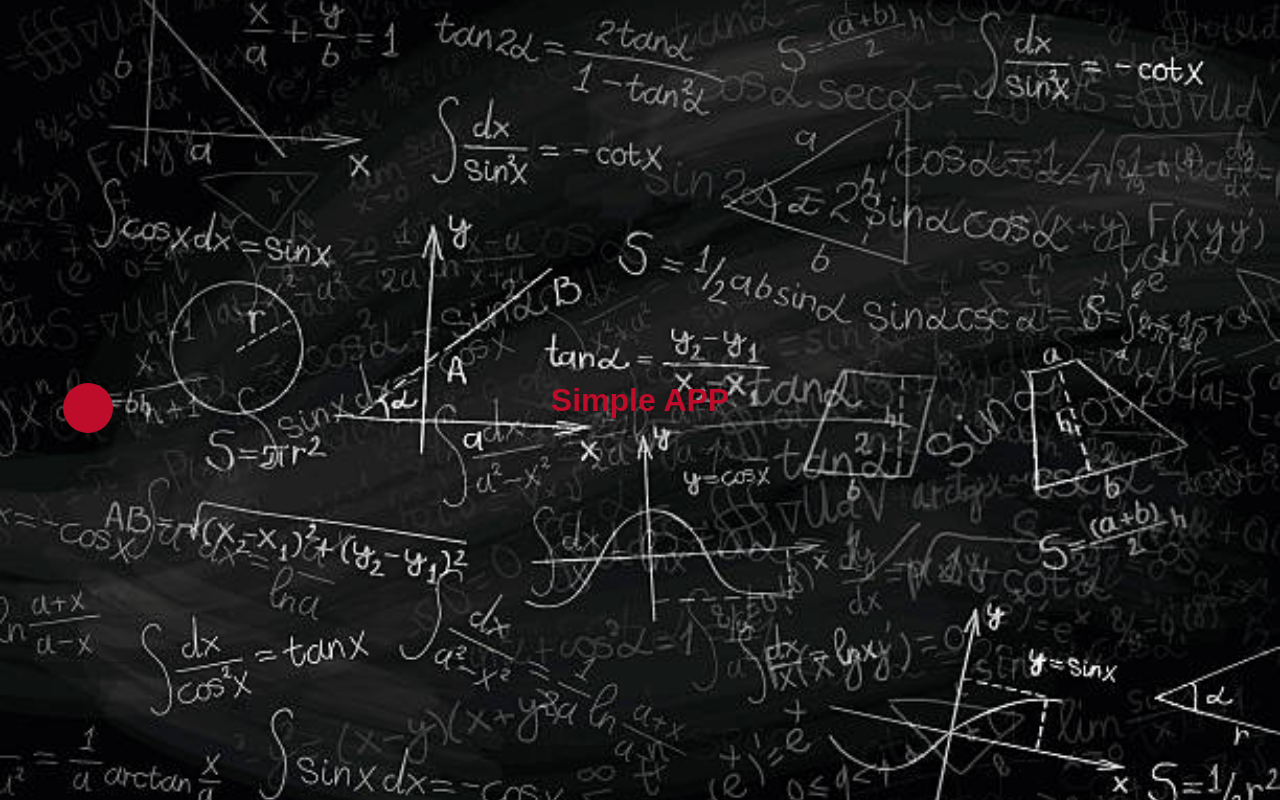
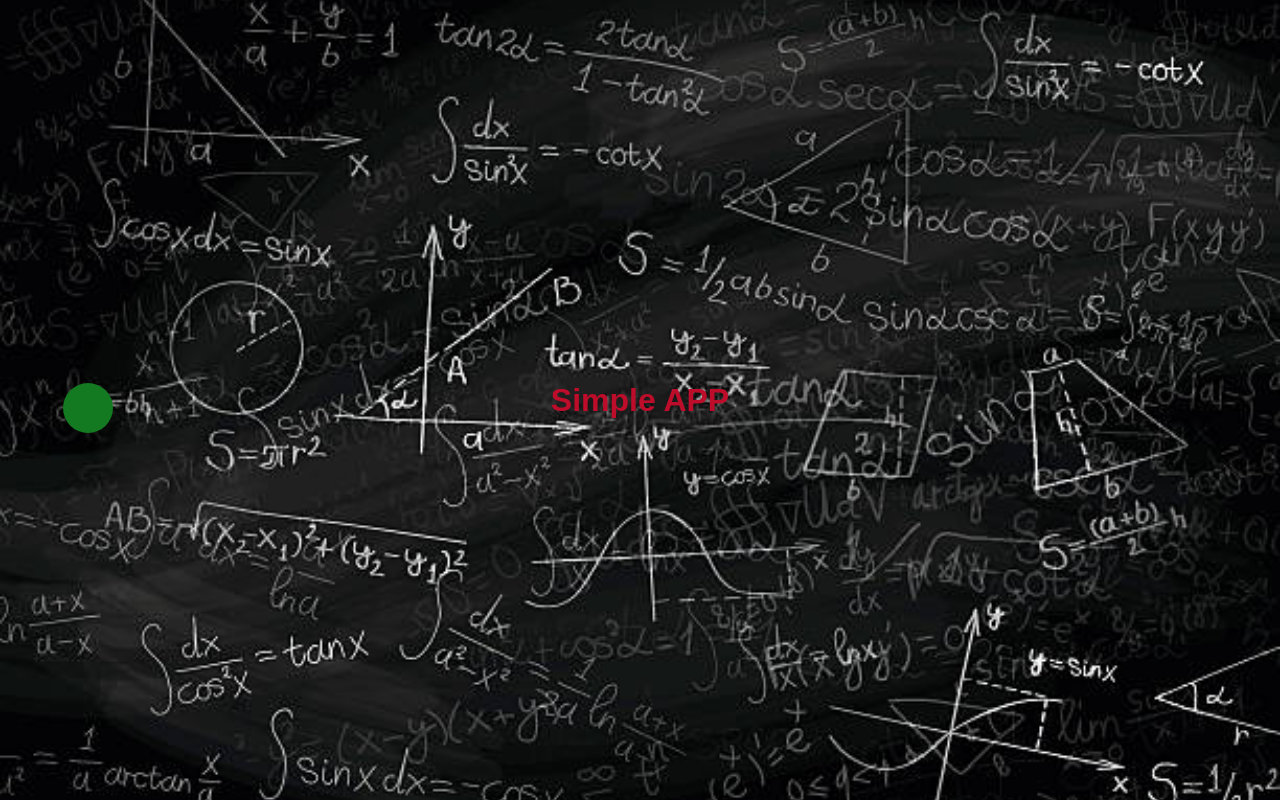
Before and after one commit to Slavgorodsky-Vyacheslav/Docker_Test, a website: page webproj/index.html in a window 1280 px wide. Drawn offline with Linux system fonts and the light colour scheme.

Commit message:
Update style.css

```diff
--- a/webproj/style.css
+++ b/webproj/style.css
@@ -31,7 +31,7 @@
     width: 50px;
     height: 50px;
     border-radius: 50%;
-    background-color: rgb(189, 13, 42);
+    background-color: rgb(19, 122, 33);
     position: absolute;
     transition: left 1s ease, top 1s ease;
 }
```
